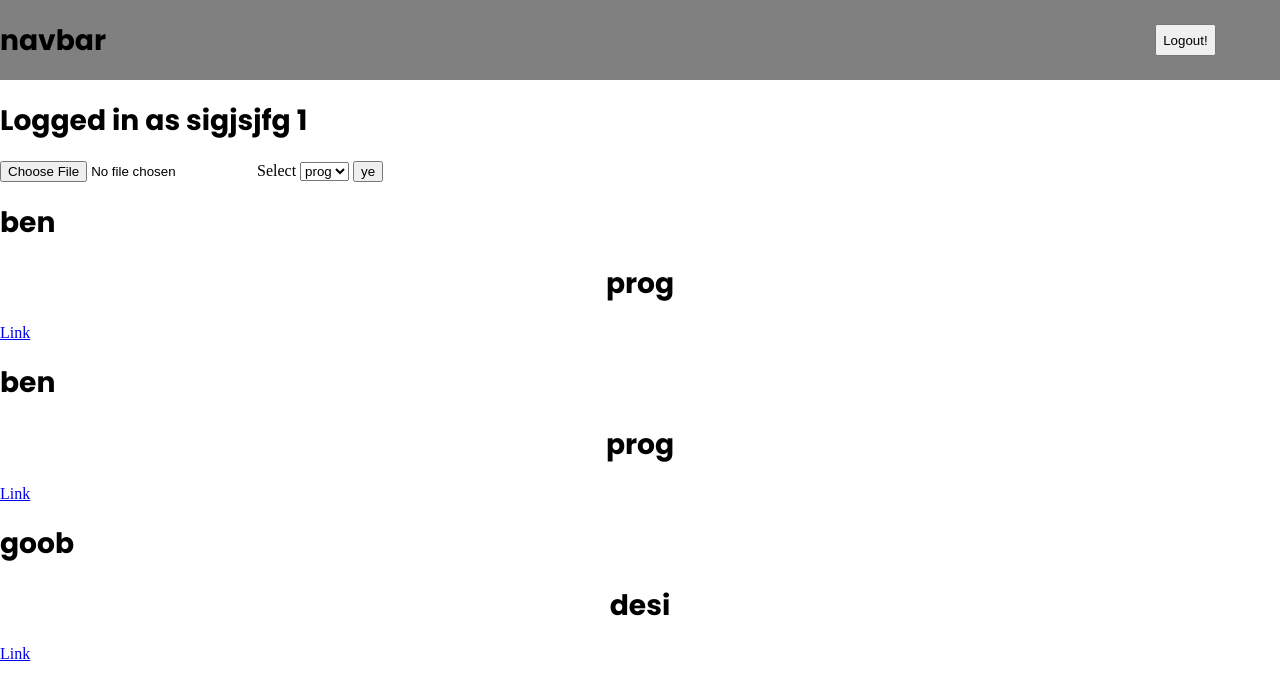
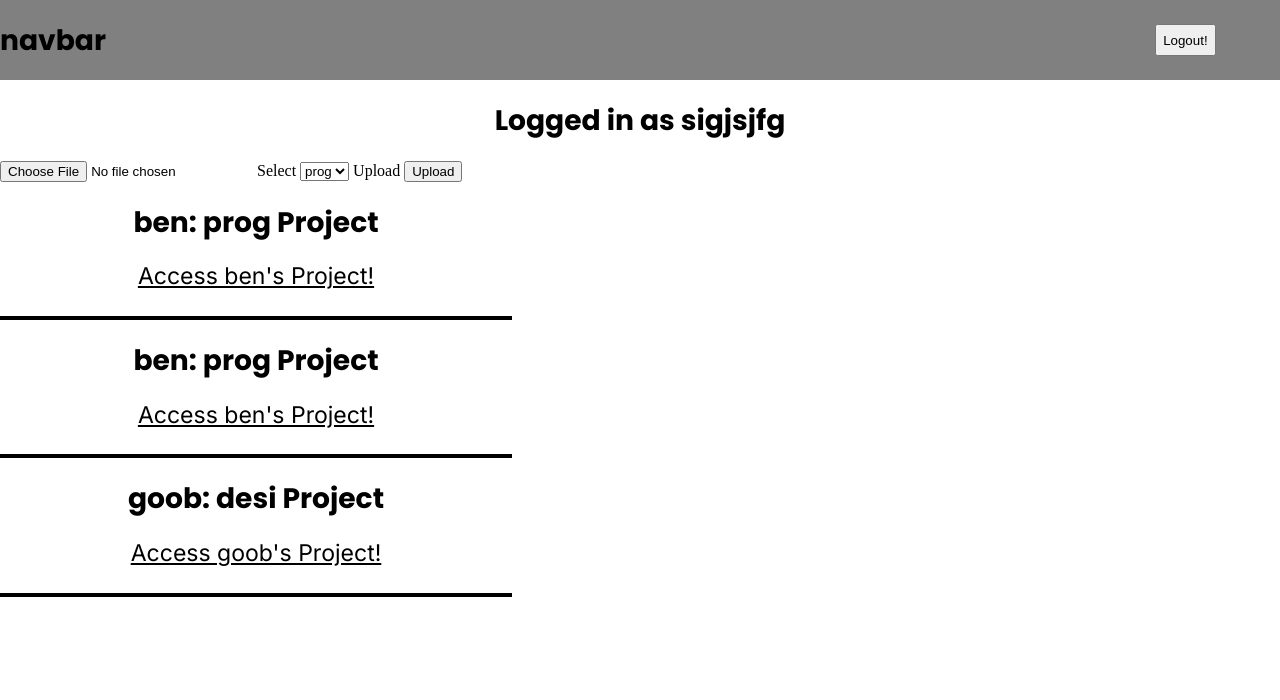
Before and after one commit to BenjaminWray2008/premarking, a Flask app: page /profile in a window 1280 px wide. Shown: the top 700 px of the page. Run offline with Flask 3, Linux system fonts and the light colour scheme; a user stored in the database is signed in; some libraries are stand-ins or nearby versions.

Commit message:
new users upload

```diff
--- a/server.py
+++ b/server.py
@@ -11,7 +11,7 @@ from sqlalchemy import (String,
 from flask_sqlalchemy import SQLAlchemy
 from flask_wtf import FlaskForm
 from typing import List
-from wtforms import Form, BooleanField, StringField, validators, PasswordField, FileField, SelectField
+from wtforms import Form, BooleanField, StringField, validators, PasswordField, FileField, SelectField, SubmitField
 from flask_login import (UserMixin,
                          LoginManager,
                          login_user,
@@ -32,6 +32,9 @@ login_manager = LoginManager()
 login_manager.init_app(app)
 login_manager.login_view = "login"
 db = SQLAlchemy()
+app.config['SQLALCHEMY_DATABASE_URI'] = 'sqlite:///database.db'
+db.init_app(app)
+
 
 
 class Base(DeclarativeBase):
@@ -159,6 +162,12 @@ class NewUser(FlaskForm):
         FileRequired(), FileAllowed(['csv'], 'CSV only')
         ])
     dropdown = SelectField('Select', choices=[])
+    upload = SubmitField('Upload')
+
+
+class SearchUser(Form):
+    UName = StringField('Enter User:', validators=[validators.InputRequired()])
+    search = SubmitField('Search User:')
 
 
 def submit(ticks):
@@ -231,18 +240,32 @@ def new_user(file, selected):
     stream = file.stream.read().decode("utf-8").splitlines()
 
     reader = csv.reader(stream)
+    with Session(engine) as sql_session:
+        for index, row in enumerate(reader):
+            if index == 0:
+                continue
+            id = row[0]
+            surname = row[1]
+            first_name = row[2]
+            year_level = row[4]
 
-    for index, row in enumerate(reader):
-        if index == 0:
-            continue
-        id = row[0]
-        surname = row[1]
-        first_name = row[2]
-        year_level = row[4]
-        user = User(name=f"{first_name} {surname}", year_level=year_level, email=f'{id}@buurnside.school.nz', admin=False)
-        db.session.add(user)
+            q = select(User).where(User.id == id)
+            exist = sql_session.scalar(q)
 
-    db.session.commit()
+            q = select(Project).where(Project.type == selected)
+            project_id = sql_session.scalar(q).id
+
+            new_project = UserProject(user_id=id, project_id=project_id, admin_id=current_user.id)
+            db.session.add(new_project)
+
+            if exist:
+                continue
+
+            user = User(id=id, name=f"{first_name} {surname}", year_level=year_level, email=f'{id}@buurnside.school.nz', admin=False)
+            db.session.add(user)
+
+        db.session.commit()
+    return 'hi'
 
 
 @login_manager.user_loader
@@ -295,6 +318,7 @@ def logout():
 @login_required
 def profile():
     form = NewUser()
+    search_form = SearchUser(request.form)
     with Session(engine) as sql_session:
         q = select(Project)
         project_types = sql_session.scalars(q).all()
@@ -305,13 +329,11 @@ def profile():
         file = form.file.data
         selected = form.dropdown.data
         print("VALID FILE:", file, selected)
-
-        # new_user(file, selected)
+        new_user(file, selected)
 
     else:
         if request.method == 'POST':
             print("ERRORS:", form.errors)
-
 
     AdProj = select(UserProject).where(
         UserProject.admin_id == current_user.id)
--- a/static/css/style.css
+++ b/static/css/style.css
@@ -141,3 +141,36 @@ textarea{
     margin-bottom: 1.2vw;
 
 }
+
+.project-link{
+    font-family:'Inter';
+    color:black;
+    font-size: 1.8vw;
+}
+
+.indiv-project{
+    width:40vw;
+    display: flex;
+    align-items: center;
+    flex-direction: column;
+}
+
+.between-projects{
+    margin:2vw 0vw 0 0;
+    width:100%;
+
+}
+
+.project-link:hover{
+    color:grey;
+}
+
+.centre-projects{
+    display:flex;
+    flex-direction: column;
+    align-items: center;
+}
+
+.logged-in{
+    text-align: center;
+}
--- a/templates/layout.html
+++ b/templates/layout.html
@@ -11,6 +11,9 @@
 <body>
     <div class="navbar">
         <h1>navbar</h1>
+        <form method="POST">
+
+        </form>
         <form action="/logout">
             <button type="submit" class="logout-button">Logout!</button>
         </form>
--- a/templates/profile.html
+++ b/templates/profile.html
@@ -1,22 +1,23 @@
 {% extends 'layout.html' %} {% block content %}
-<h1>Logged in as {{current_user.email}} {{current_user.id}}</h1>
+<h1 class="logged-in">Logged in as {{current_user.email}}</h1>
 
 <form method="POST" enctype="multipart/form-data">
-    {{form.hidden_tag()}}
-    {{form.file()}}
+    {{ form.hidden_tag() }}
+    {{ form.file() }}
     {{ form.dropdown.label }}
     {{ form.dropdown() }}
-    <button type="submit">ye</button>
+    {{ form.upload.label }}
+    {{ form.upload() }}
 
 </form>
 {% for project in projects %}
-<h1>{{i}}</h1>
 
 <div class="indiv-project">
-    <h1 class="proj-name">{{project['user']}}</h1>
-    <h1 class="proj-type">{{project['type']}}</h1>
-    <a href="project/{{project['projstand']}}/{{project['user_id']}}">Link</a>
-
+    <div class="centre-projects">
+    <h1 class="">{{project['user']}}: {{project['type']}} Project</h1>
+    <a href="project/{{project['projstand']}}/{{project['user_id']}}" class="project-link">Access {{project['user']}}'s Project!</a>
+    </div>
+    <div class="line between-projects"></div>
 </div>
 {% endfor %}
 
```
Also changed, not shown: instance/database.db.
